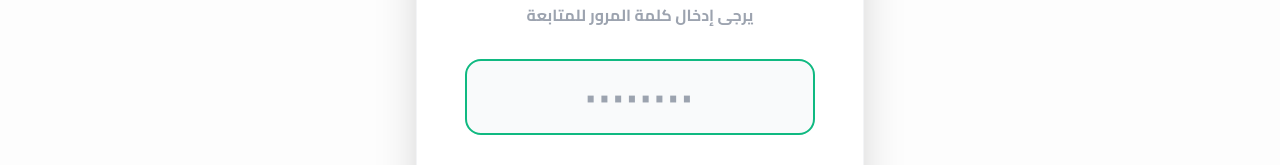
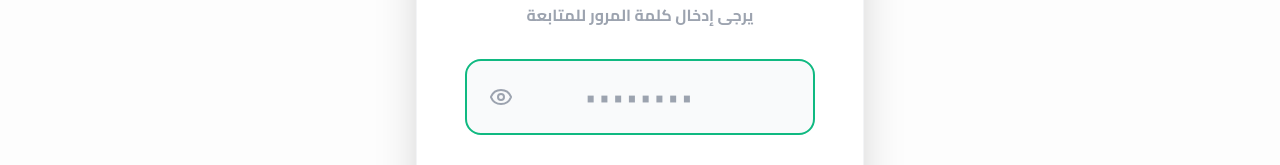
Before and after one commit to abdelghafour233/NOKBATO, a React (Vite) app: page /#/dashboard in a window 1280 px wide. Shown: the part 392-557 px from the top of the page. Built offline with nearby package versions, Linux system fonts and the light colour scheme.

Commit message:
feat: Add password visibility toggle
Introduces a toggle to show/hide the admin password input, enhancing user experience and security. This change also adds `Eye` and `EyeOff` icons from `lucide-react` for the toggle functionality.

```diff
--- a/pages/Dashboard.tsx
+++ b/pages/Dashboard.tsx
@@ -30,9 +30,11 @@ import {
   Smartphone,
   LayoutDashboard,
   LogOut,
-  // Fix: Added missing Facebook and FlaskConical icons to resolve errors on lines 463 and 467
   Facebook,
-  FlaskConical
+  FlaskConical,
+  // إضافة الأيقونات الجديدة
+  Eye,
+  EyeOff
 } from 'lucide-react';
 
 interface DashboardPageProps {
@@ -47,6 +49,7 @@ interface DashboardPageProps {
 const DashboardPage: React.FC<DashboardPageProps> = ({ products, orders, settings, setProducts, setOrders, setSettings }) => {
   const [isAuthenticated, setIsAuthenticated] = useState(false);
   const [password, setPassword] = useState('');
+  const [showPassword, setShowPassword] = useState(false); // حالة إظهار كلمة المرور
   const [isRadarActive, setIsRadarActive] = useState(false);
   const location = useLocation();
   const lastOrderCount = useRef(orders.length);
@@ -124,14 +127,25 @@ const DashboardPage: React.FC<DashboardPageProps> = ({ products, orders, setting
             <h1 className="text-3xl font-black dark:text-white">دخول الإدارة</h1>
             <p className="text-gray-400 font-bold">يرجى إدخال كلمة المرور للمتابعة</p>
           </div>
+
+          <div className="relative group">
             <input
-            type="password"
+              type={showPassword ? "text" : "password"}
               value={password}
               onChange={(e) => setPassword(e.target.value)}
-            className="w-full p-5 rounded-2xl border-2 border-gray-100 dark:border-gray-800 bg-gray-50 dark:bg-gray-800 dark:text-white focus:border-emerald-500 outline-none text-center text-2xl tracking-widest"
+              className="w-full p-5 rounded-2xl border-2 border-gray-100 dark:border-gray-800 bg-gray-50 dark:bg-gray-800 dark:text-white focus:border-emerald-500 outline-none text-center text-2xl tracking-widest transition-all"
               placeholder="••••••••"
               autoFocus
             />
+            <button
+              type="button"
+              onClick={() => setShowPassword(!showPassword)}
+              className="absolute left-4 top-1/2 -translate-y-1/2 text-gray-400 hover:text-emerald-500 transition-colors p-2"
+            >
+              {showPassword ? <EyeOff size={24} /> : <Eye size={24} />}
+            </button>
+          </div>
+
           <button type="submit" className="w-full bg-emerald-600 hover:bg-emerald-700 text-white py-5 rounded-2xl font-black text-xl shadow-xl transition-all">
             تسجيل الدخول
           </button>
```
Lines whose indentation alone changed are shown as unchanged.
